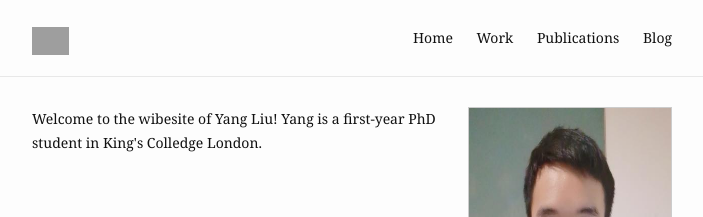
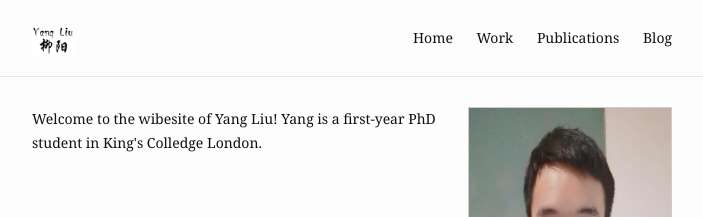
Before and after one commit to MRUIL/MRUIL.github.io, a Jekyll site: the page built from index.md, in a window 1280 px wide. Shown: the top 217 px of the page, without its empty margins (288-991 px from the left). Built offline with Jekyll 4.4.1, drawn with Linux system fonts in a browser that asks for light colours.

Commit message:
Update header.html

```diff
--- a/_includes/header.html
+++ b/_includes/header.html
@@ -1,7 +1,7 @@
 <header class="site-header">
   <div class="wrapper">
     <a class="site-title" href="{{ "" | prepend: site.baseurl | prepend: site.url }}/">
-      <img src="{{ "/assets/img/Name_v2.png" | absolute_url }}" alt="{{ site.title }}" />
+      <img src="{{ "/assets/img/Name_v2.jpg" | absolute_url }}" alt="{{ site.title }}" />
     </a>
 
     <nav class="site-nav">
```
